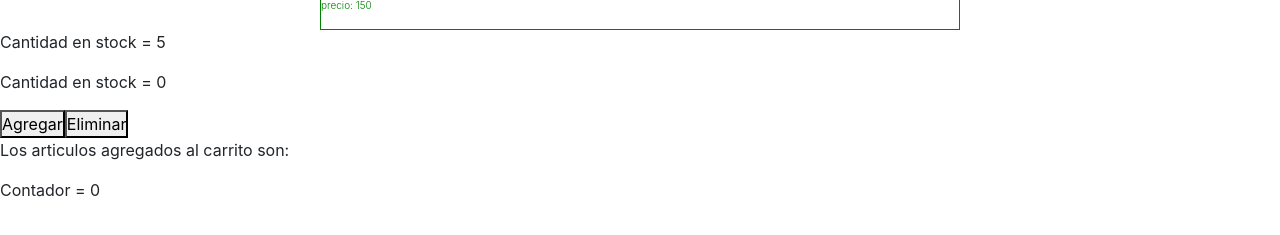
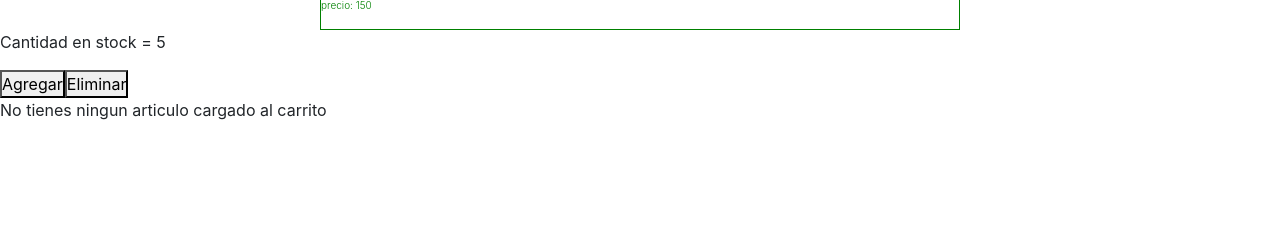
Before and after one commit to cejas89/ArtisticaTrasluz-Cejas, a React (Create React App) app: page / in a window 1280 px wide. Shown: the part 561-796 px from the top of the page. Built offline with nearby package versions, Linux system fonts and the light colour scheme.

Commit message:
Modificando CONTADOR

```diff
--- a/src/components/ItemList/ItemCount.jsx
+++ b/src/components/ItemList/ItemCount.jsx
@@ -5,29 +5,49 @@ import ItemContainer from "./ItemContainer";
 const ItemCount = ({stock, initial, onAdd}) => {
 
     const [contador, setContador] = useState(0)
+    const [stockRestante, setStockRestante] = useState(stock)
 
     const agregar = () => {
         if(contador<stock) {
-        setContador(contador + 1)
+            setContador(contador + 1)
+            setStockRestante((stock - 1) - contador)
+
+        alert("has agregado con exito el articulo")
     };
     }
 
 
     const eliminar = () => {
         if(contador>0) {
+            alert("desea eliminar el articulo del carrito")
             setContador(contador - 1)
+            //setStockRestante(contador - 1)
     };
     }
 
+
+
     return (
         <>
-                <p>Cantidad en stock = {stock}</p>
-                <p>Cantidad en stock = {initial}</p>
+                {
+                    stock>0 ?
+                    <p>Cantidad en stock = {stockRestante}</p>
+                    :
+                    <p>Cantidad en stock = {stockRestante}</p>
+                }
+
+
             <div>
                 <button onClick={agregar}>Agregar</button>
                 <button onClick={eliminar}>Eliminar</button>
-                <p>Los articulos agregados al carrito son: {onAdd}</p>
-                <p carrito = "5" >Contador = {contador} </p>
+
+                {
+                    contador>0 ?
+                    <p>Tienes {contador} articulos cargado al carrito</p>
+                    :
+                    <p>No tienes ningun articulo cargado al carrito</p>
+                }
+
             </div>
         </>
     )
```
